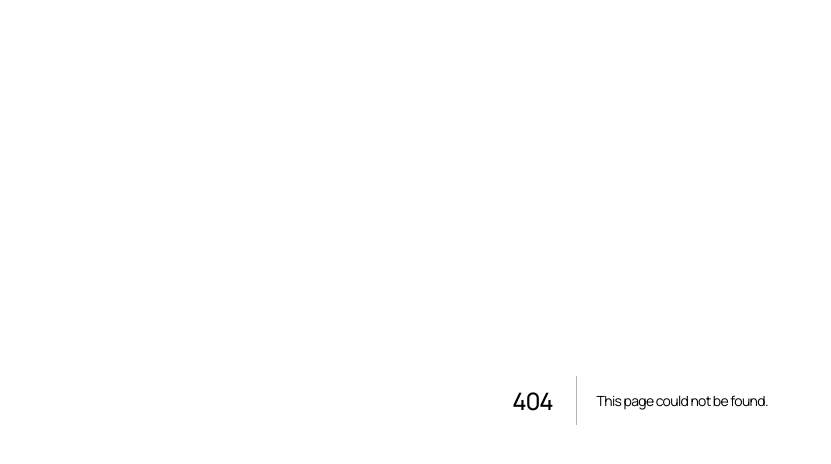
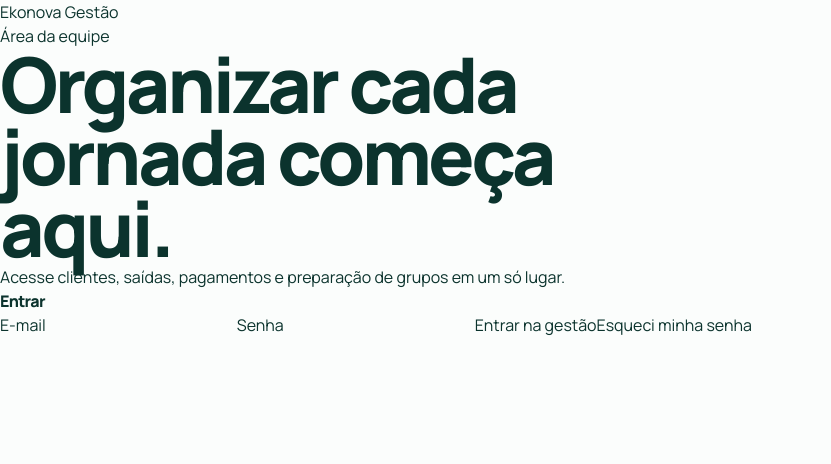
Before and after one commit to fabianolegends/ekonovaadventure, a Next.js app: page /gestao/login in a window 1280 px wide. Before the commit this address had no page. Shown: the top 464 px of the page, without its empty margins (0-831 px from the left). Built offline with nearby package versions, Linux system fonts and the light colour scheme; no server answers.

Commit message:
Add Ekonova management login

```diff
--- /dev/null
+++ b/app/gestao/login/page.tsx
@@ -0,0 +1,27 @@
+"use client";
+
+import { useState } from "react";
+import Link from "next/link";
+import { requestPasswordReset, signInWithPassword, supabaseConfigured } from "../../../lib/supabase-browser";
+
+export default function ManagementLoginPage() {
+  const [email, setEmail] = useState("");
+  const [password, setPassword] = useState("");
+  const [message, setMessage] = useState("");
+  const [busy, setBusy] = useState(false);
+
+  async function submit(event: React.FormEvent) {
+    event.preventDefault(); setBusy(true); setMessage("");
+    try { await signInWithPassword(email, password); window.location.assign("/gestao"); }
+    catch (error) { setMessage(error instanceof Error ? error.message : "Não foi possível entrar."); }
+    finally { setBusy(false); }
+  }
+  async function recover() {
+    if (!email) { setMessage("Informe seu e-mail para recuperar a senha."); return; }
+    setBusy(true); setMessage("");
+    try { await requestPasswordReset(email); setMessage("Enviamos as instruções de recuperação para seu e-mail."); }
+    catch (error) { setMessage(error instanceof Error ? error.message : "Não foi possível enviar o e-mail."); }
+    finally { setBusy(false); }
+  }
+  return <main className="management-login"><section><Link href="/" className="login-brand">Ekonova <span>Gestão</span></Link><p className="login-kicker">Área da equipe</p><h1>Organizar cada jornada começa aqui.</h1><p className="login-lede">Acesse clientes, saídas, pagamentos e preparação de grupos em um só lugar.</p></section><section className="login-card"><h2>Entrar</h2>{supabaseConfigured ? <form onSubmit={submit}><label>E-mail<input value={email} onChange={(event) => setEmail(event.target.value)} type="email" autoComplete="email" required /></label><label>Senha<input value={password} onChange={(event) => setPassword(event.target.value)} type="password" autoComplete="current-password" required /></label><button disabled={busy}>{busy ? "Entrando…" : "Entrar na gestão"}</button><button type="button" className="login-link" onClick={recover} disabled={busy}>Esqueci minha senha</button>{message && <p role="status" className="login-message">{message}</p>}</form> : <div className="login-setup"><p>O acesso seguro será ativado assim que as credenciais do Supabase forem adicionadas à implantação.</p><code>NEXT_PUBLIC_SUPABASE_URL</code><code>NEXT_PUBLIC_SUPABASE_PUBLISHABLE_KEY</code></div>}</section></main>;
+}
```
